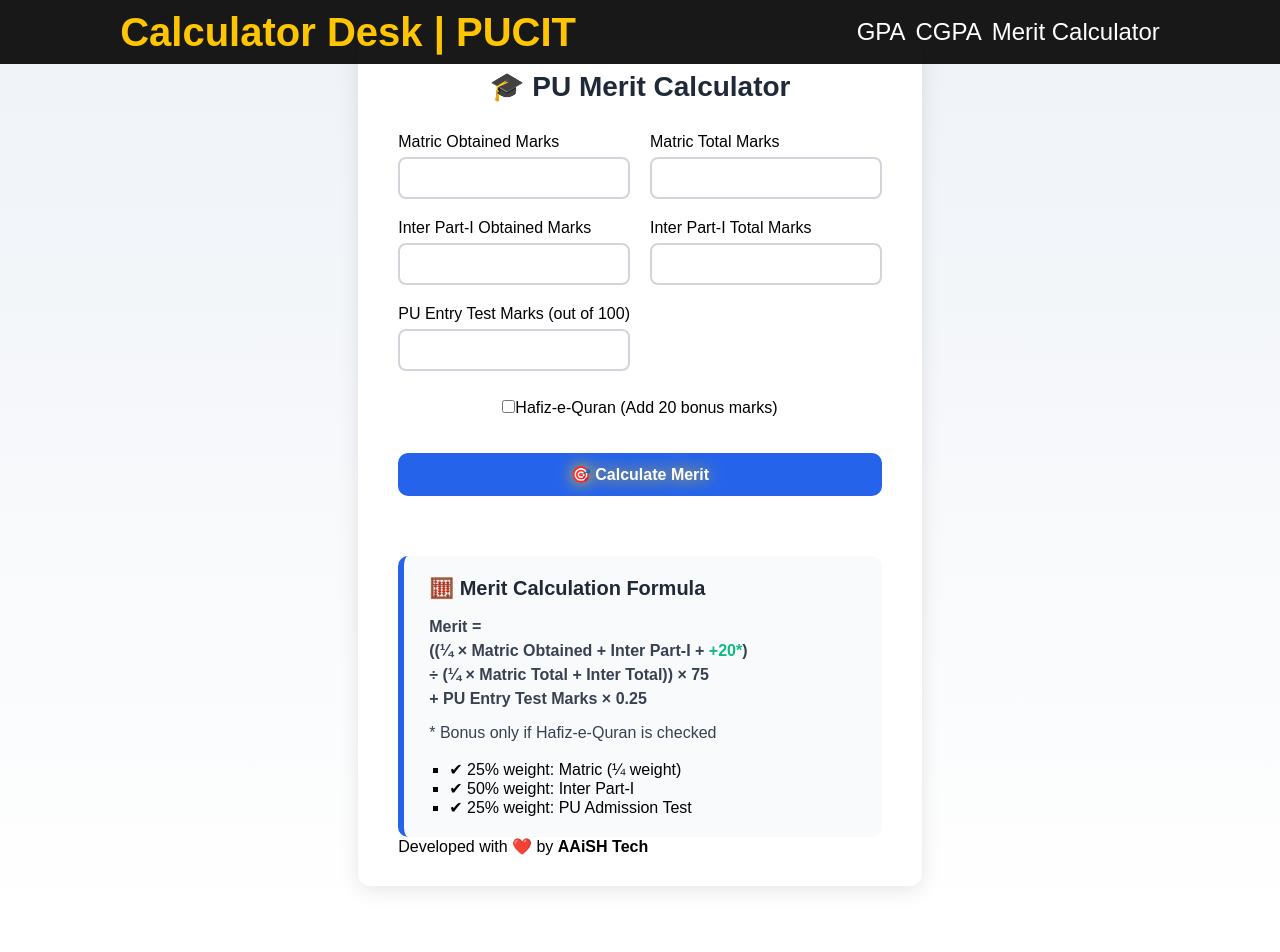
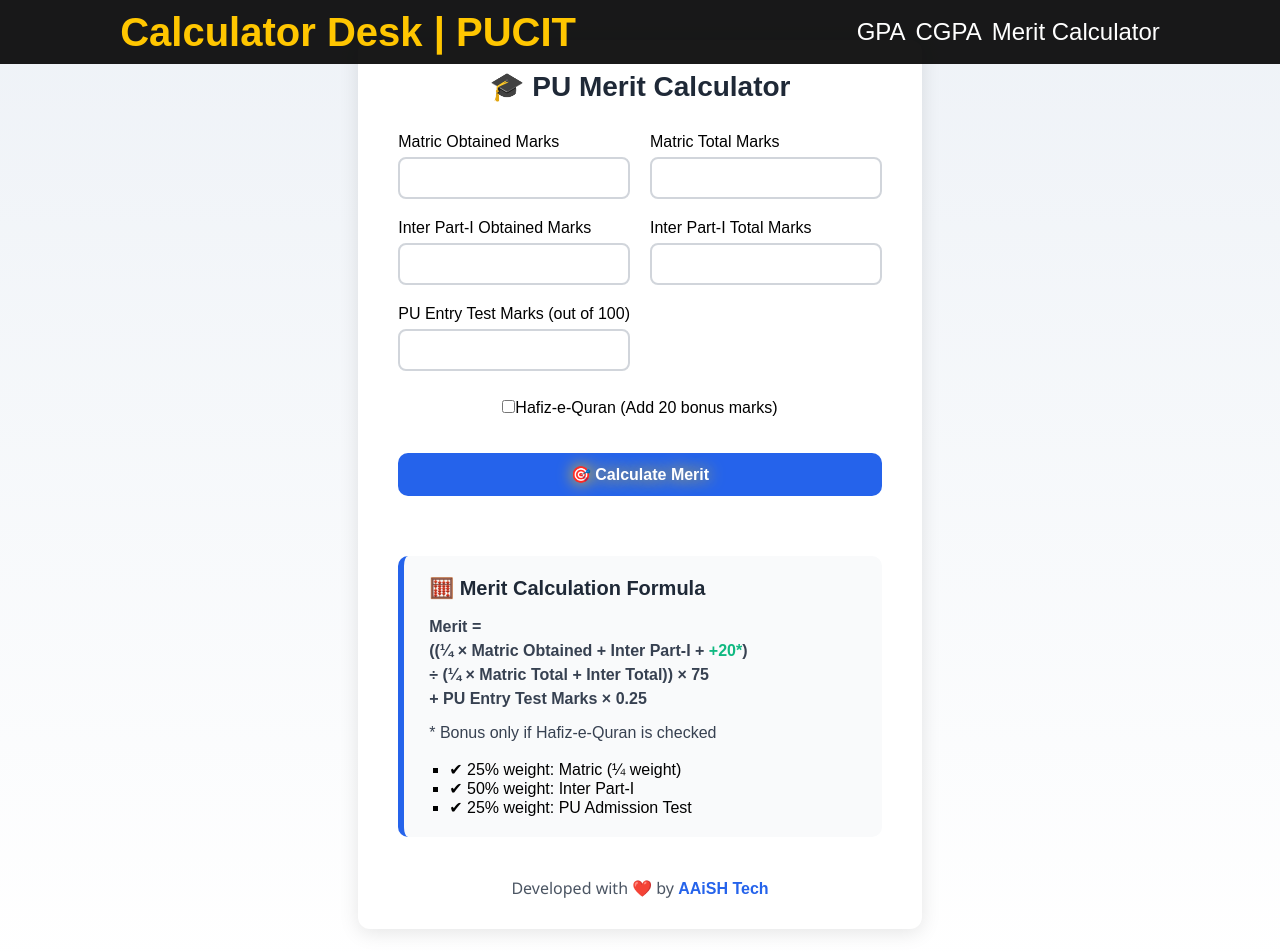
Before and after one commit to aaish376/gpa-calculator, a React (Create React App) app: page /components/merit-cal in a window 1280 px wide. Shown: the top 952 px of the page. Before the commit the page ends 926 px from the top, so only its background shows below. Built offline with nearby package versions, Linux system fonts and the light colour scheme.

Commit message:
merit cal home button

```diff
--- a/src/components/MeritCal.js
+++ b/src/components/MeritCal.js
@@ -120,7 +120,22 @@ function MeritCal() {
           <li>✔ 25% weight: PU Admission Test</li>
         </ul>
       </div>
-      <div className="sig"> Developed with <span role="img" aria-label="dog">❤️</span> by <span><b>AAiSH Tech</b></span></div>
+      <div
+  style={{
+    textAlign: "center",
+    marginTop: "40px",
+    fontSize: "16px",
+    color: "#4b5563",
+    fontFamily: "'Segoe UI', sans-serif",
+  }}
+>
+  Developed with{" "}
+  <span role="img" aria-label="heart">
+    ❤️
+  </span>{" "}
+  by <span style={{ fontWeight: "bold", color: "#2563eb" }}>AAiSH Tech</span>
+</div>
+
     </div>
   );
 }
```
